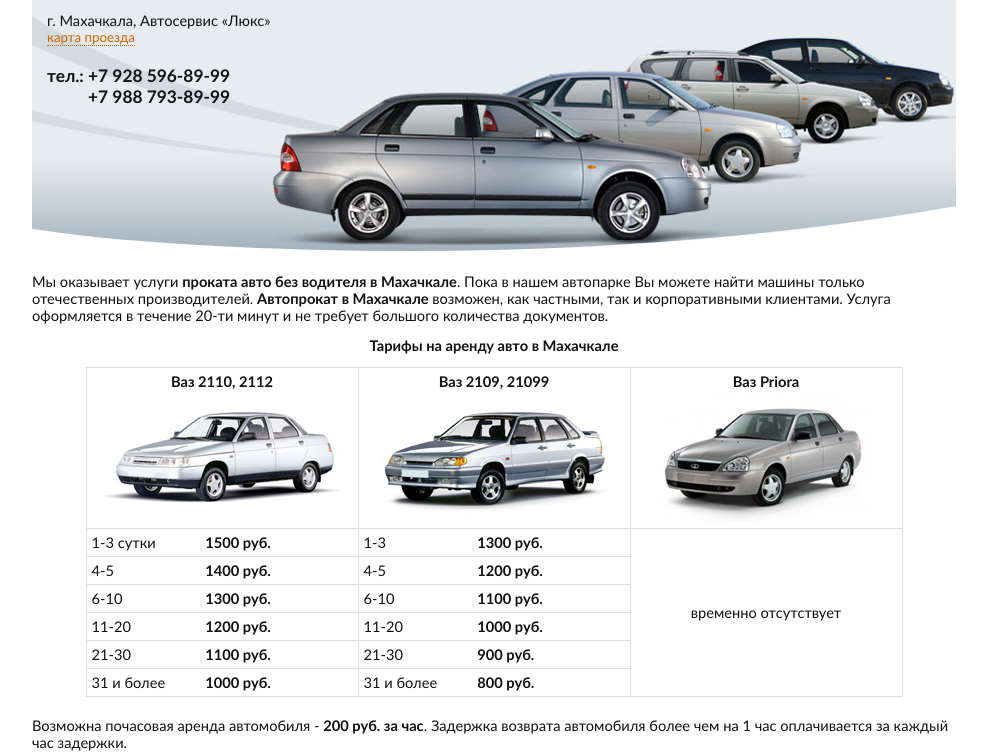
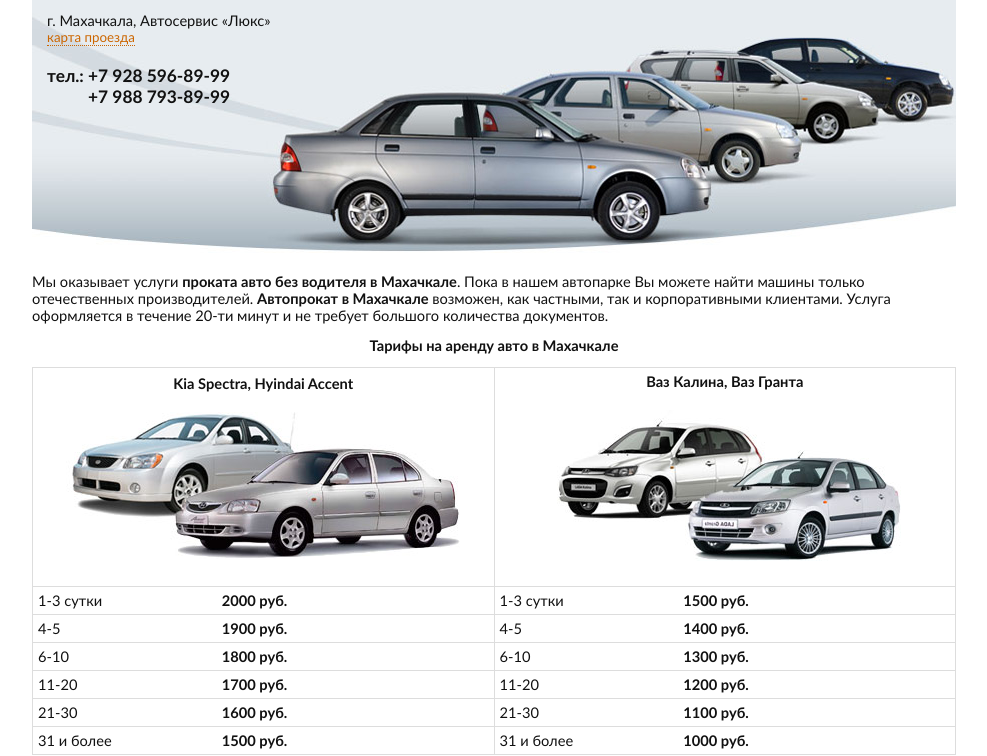
Before and after one commit to jambik/avtoprokat05, a plain HTML site: page index.html in a window 1280 px wide. Shown: the part 77-833 px from the top of the page, without its empty margins (146-1133 px from the left). Drawn offline with Linux system fonts and the light colour scheme.

Commit message:
- изменения

```diff
--- a/css/global.css
+++ b/css/global.css
@@ -33,5 +33,5 @@ a { color:#cc6600; }
 .tariffs table { text-align: left; background: #ddd; margin: 10px 0 20px 0; }
 .tariffs th, .tariffs td { background: #fff; }
 .tariffs th { text-align: center; }
-.tariffs .days { display: inline-block; width: 110px; }
+.tariffs .days { display: inline-block; width: 180px; }
 .tariffs .price { font-weight: bolder; }
--- a/index.html
+++ b/index.html
@@ -18,8 +18,8 @@
 	<title>Автопрокат в Махачкале - Прокат авто без водителя</title>
 </head>
 <body>
+	<div align="center">
 
-	<div align="center">
 		<script type="text/javascript"><!--
             google_ad_client = "ca-pub-0064821552922418";
             /* avtoprokat05.ru - Блок наверху */
@@ -28,9 +28,8 @@ google_ad_width = 970;
             google_ad_height = 90;
             //-->
         </script>
-<script type="text/javascript"
-src="http://pagead2.googlesyndication.com/pagead/show_ads.js">
-</script>
+        <script type="text/javascript" src="http://pagead2.googlesyndication.com/pagead/show_ads.js"></script>
+
 		<div class="main">
 
 			<div class="header">
@@ -60,45 +59,40 @@ src="http://pagead2.googlesyndication.com/pagead/show_ads.js">
 				<p>Мы оказывает услуги <strong>проката авто без водителя в Махачкале</strong>. Пока в нашем автопарке Вы можете найти машины только отечественных производителей. <strong>Автопрокат в Махачкале</strong> возможен, как частными, так и корпоративными клиентами. Услуга оформляется в течение 20-ти минут и не требует большого количества документов.</p>
 				<p class="strong center">Тарифы на аренду авто в Махачкале</p>
 				<div align="center" class="tariffs">
-					<table cellpadding="5" cellspacing="1">
+					<table cellpadding="5" cellspacing="1" style="width: 100%;">
 						<tr>
-							<th>
-								<div>Ваз 2110, 2112</div>
-								<img src="img/vaz-2110.jpg" alt="" />
+							<th style="width: 50%;">
+								<div>Kia Spectra, Hyindai Accent</div>
+								<img src="img/kia_hyindai.jpg" alt="" style="margin: 20px 20px;" />
 							</th>
-							<th>
-								<div>Ваз 2109, 21099</div>
-								<img src="img/vaz-2109.jpg" alt="" />
-							</th>
-							<th>
-								<div>Ваз Priora</div>
-								<img src="img/vaz-priora.jpg" alt="" />
+							<th style="width: 50%;">
+								<div>Ваз Калина, Ваз Гранта</div>
+								<img src="img/kalina_granta.jpg" alt="" style="margin: 20px 20px;" />
 							</th>
 						</tr>
 						<tr>
+							<td><span class="days">1-3 сутки</span> <span class="price">2000 руб.</span></td>
 							<td><span class="days">1-3 сутки</span> <span class="price">1500 руб.</span></td>
-							<td><span class="days">1-3</span> <span class="price">1300 руб.</span></td>
-							<td rowspan="6" class="center">временно отсутствует</td>
 						</tr>
 						<tr>
+							<td><span class="days">4-5</span> <span class="price">1900 руб.</span></td>
 							<td><span class="days">4-5</span> <span class="price">1400 руб.</span></td>
-							<td><span class="days">4-5</span> <span class="price">1200 руб.</span></td>
 						</tr>
 						<tr>
+							<td><span class="days">6-10</span> <span class="price">1800 руб.</span></td>
 							<td><span class="days">6-10</span> <span class="price">1300 руб.</span></td>
-							<td><span class="days">6-10</span> <span class="price">1100 руб.</span></td>
 						</tr>
 						<tr>
+							<td><span class="days">11-20</span> <span class="price">1700 руб.</span></td>
 							<td><span class="days">11-20</span> <span class="price">1200 руб.</span></td>
-							<td><span class="days">11-20</span> <span class="price">1000 руб.</span></td>
 						</tr>
 						<tr>
+							<td><span class="days">21-30</span> <span class="price">1600 руб.</span></td>
 							<td><span class="days">21-30</span> <span class="price">1100 руб.</span></td>
-							<td><span class="days">21-30</span> <span class="price">900 руб.</span></td>
 						</tr>
 						<tr>
+							<td><span class="days">31 и более</span> <span class="price">1500 руб.</span></td>
 							<td><span class="days">31 и более</span> <span class="price">1000 руб.</span></td>
-							<td><span class="days">31 и более</span> <span class="price">800 руб.</span></td>
 						</tr>
 					</table>
 				</div>
```
Also changed, not shown: img/kalina_granta.jpg (added), img/kia_hyindai.jpg (added). Lines whose indentation alone changed are shown as unchanged.
